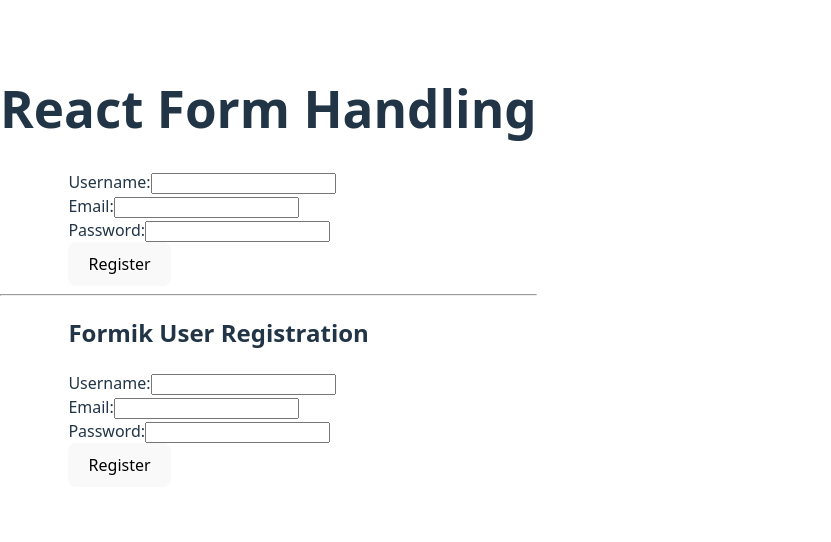
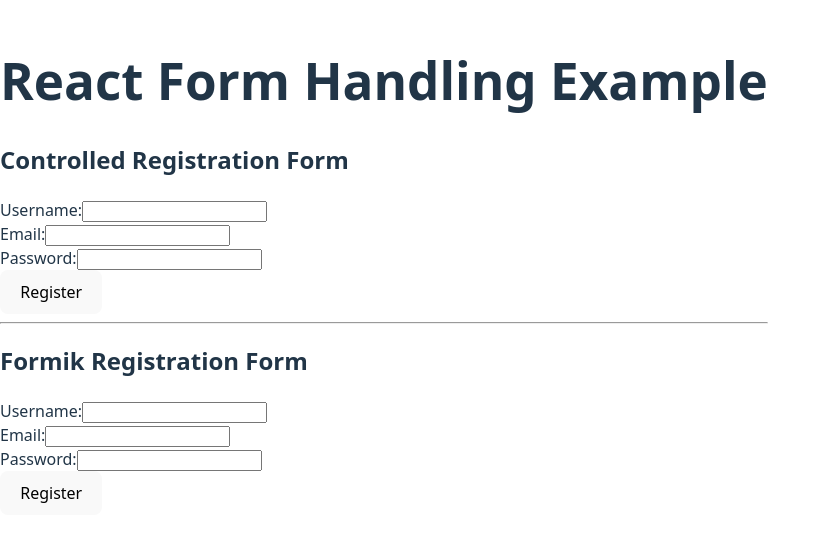
Before and after one commit to haleluya001/alx-fe-reactjs, a React (Vite) app in the folder form-handling-react/: page / in a window 1280 px wide. Shown: the part 134-676 px from the top of the page, without its empty margins (0-831 px from the left). Built offline with nearby package versions, Linux system fonts and the light colour scheme.

Commit message:
updated formikform & registrationform

```diff
--- a/form-handling-react/src/App.jsx
+++ b/form-handling-react/src/App.jsx
@@ -4,7 +4,7 @@ import FormikForm from './components/FormikForm';
 function App() {
   return (
     <div>
-      <h1>React Form Handling</h1>
+      <h1>React Form Handling Example</h1>
       <RegistrationForm />
       <hr />
       <FormikForm />
--- a/form-handling-react/src/components/FormikForm.js
+++ b/form-handling-react/src/components/FormikForm.js
@@ -2,7 +2,6 @@ import React from 'react';
 import { Formik, Form, Field, ErrorMessage } from 'formik';
 import * as Yup from 'yup';
 
-// Validation Schema using Yup
 const validationSchema = Yup.object({
   username: Yup.string().required('Username is required'),
   email: Yup.string().email('Invalid email format').required('Email is required'),
@@ -10,22 +9,17 @@ const validationSchema = Yup.object({
 });
 
 const FormikForm = () => {
-  const initialValues = {
-    username: '',
-    email: '',
-    password: ''
-  };
+  const initialValues = { username: '', email: '', password: '' };
 
   const handleSubmit = (values, { setSubmitting, resetForm }) => {
     console.log('Formik Form Submitted:', values);
-    // Call your API here
     setSubmitting(false);
     resetForm();
   };
 
   return (
-    <div style={{ maxWidth: '400px', margin: '0 auto' }}>
-      <h2>Formik User Registration</h2>
+    <div>
+      <h2>Formik Registration Form</h2>
       <Formik
         initialValues={initialValues}
         validationSchema={validationSchema}
@@ -51,9 +45,7 @@ const FormikForm = () => {
               <ErrorMessage name="password" component="p" style={{ color: 'red' }} />
             </div>
 
-            <button type="submit" disabled={isSubmitting}>
-              Register
-            </button>
+            <button type="submit" disabled={isSubmitting}>Register</button>
           </Form>
         )}
       </Formik>
--- a/form-handling-react/src/components/RegistrationForm.js
+++ b/form-handling-react/src/components/RegistrationForm.js
@@ -26,15 +26,17 @@ const RegistrationForm = () => {
     e.preventDefault();
     const validationErrors = validate();
     if (Object.keys(validationErrors).length === 0) {
-      console.log('Form Data Submitted:', formData);
-      // Here you can call your API endpoint
+      console.log('Controlled Form Submitted:', formData);
+      // simulate API call here
     } else {
       setErrors(validationErrors);
     }
   };
 
   return (
-    <form onSubmit={handleSubmit} style={{ maxWidth: '400px', margin: '0 auto' }}>
+    <form onSubmit={handleSubmit}>
+      <h2>Controlled Registration Form</h2>
+
       <div>
         <label>Username:</label>
         <input
```
